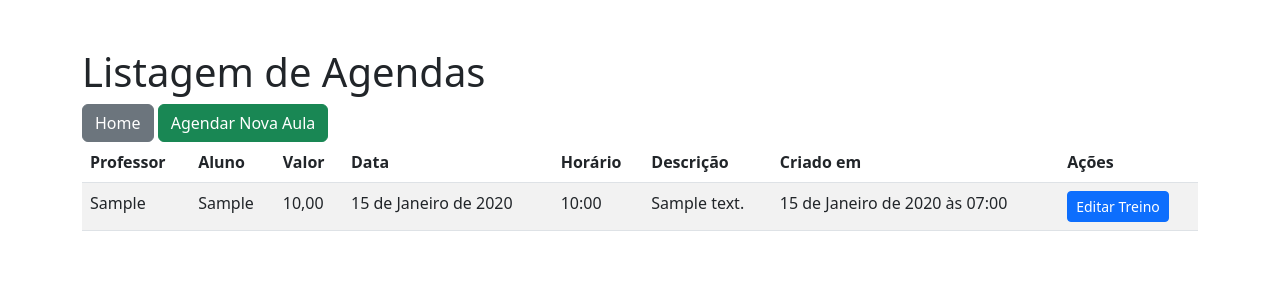
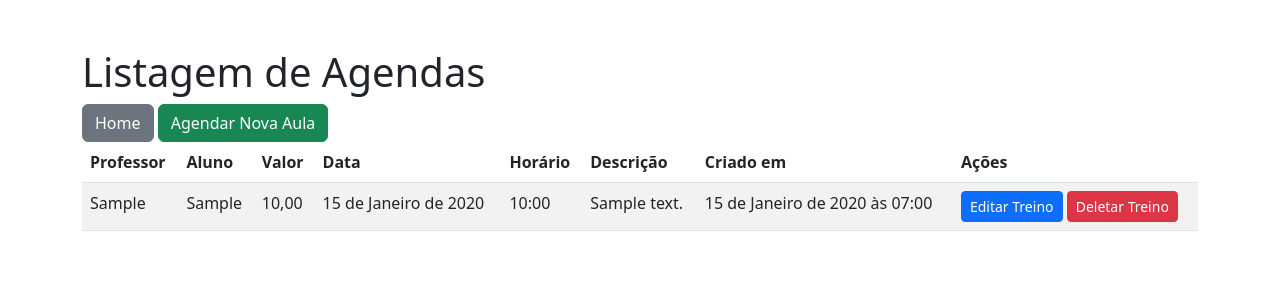
Before and after one commit to jonathandeoliveira/PJI-310, a Django app: page /inicio/ in a window 1280 px wide. Shown: the top 300 px of the page. Run offline with Django 5.2, Linux system fonts and the light colour scheme; tables that the repository leaves empty hold one stand-in row (values such as "Sample post").

Commit message:
Deleção de treino

```diff
--- a/apps/agenda/urls.py
+++ b/apps/agenda/urls.py
@@ -1,10 +1,12 @@
 from django.urls import path
 from apps.agenda.views import \
-    index, listar_agendas, cadastrar_agenda, editar_agenda
+    index, listar_agendas, cadastrar_agenda, editar_agenda, deletar_agenda
+
 
 urlpatterns = [
     path("", index, name='index'),
     path("inicio/", listar_agendas, name='listar_agendas'),
     path("cadastrar/", cadastrar_agenda, name='cadastrar_agenda'),
     path("editar_agenda/<int:agenda_id>/", editar_agenda, name='editar_agenda'),
+    path("deletar_agenda/<int:agenda_id>/", deletar_agenda, name="deletar_agenda"),
 ]
--- a/apps/agenda/views.py
+++ b/apps/agenda/views.py
@@ -1,6 +1,6 @@
 from django.shortcuts import render, redirect, get_object_or_404
 from .models import Agenda
-from .forms import AgendaForm
+from apps.agenda.forms import AgendaForm
 from django.contrib import messages
 
 # Create your views here.
@@ -25,9 +25,7 @@ def listar_agendas(request):
     agendas = Agenda.objects.all()
     return render(request, "agenda/listar_agendas.html", {'agendas': agendas})
 
-# View para edita agenda
-
-
+# View para editar agenda
 def editar_agenda(request, agenda_id):
     agenda = get_object_or_404(Agenda, id=agenda_id)
     form = AgendaForm(request.POST or None, instance=agenda)
@@ -38,3 +36,10 @@ def editar_agenda(request, agenda_id):
             messages.success(request, 'Treino editado com sucesso!')
             return redirect('listar_agendas')
     return render(request, 'agenda/editar_agenda.html', {'form': form, 'agenda': agenda})
+
+# View para deletar agenda
+def deletar_agenda(request, agenda_id):
+    agenda = get_object_or_404(Agenda, id=agenda_id)
+    agenda.delete()
+    messages.success(request, 'Treino deletado com sucesso!')
+    return redirect('listar_agendas')
--- a/templates/agenda/cadastrar_agenda.html
+++ b/templates/agenda/cadastrar_agenda.html
@@ -1,14 +1,12 @@
 <!DOCTYPE html>
 <html lang="pt-br">
   <head>
-
     <meta charset="UTF-8">
     <meta name="viewport" content="width=device-width, initial-scale=1.0">
     <link href="https://cdn.jsdelivr.net/npm/bootstrap@5.3.0/dist/css/bootstrap.min.css"  rel="stylesheet">
-      <title>Cadastrar Novo Treino</title>
-
   </head>
   <body>
+    <title>Cadastrar Novo Treino</title>
     <div class="container">
       <div class="mx-auto" style="width: 70%; background-color: lightblue; padding: 50px;">
           <h1>Cadastrar Novo Treino</h1>
--- a/templates/agenda/editar_agenda.html
+++ b/templates/agenda/editar_agenda.html
@@ -1,10 +1,12 @@
 <!DOCTYPE html>
 <html lang="pt-br">
     <head>
-        <title>Editar Treino</title>
+        <meta charset="UTF-8">
+        <meta name="viewport" content="width=device-width, initial-scale=1.0">
         <link href="https://cdn.jsdelivr.net/npm/bootstrap@5.3.0/dist/css/bootstrap.min.css" rel="stylesheet">
     </head>
     <body>
+        <title>Editar Treino</title>
         <div class="container">
             <h1>Editar Treino</h1>
              <form method="POST">
--- a/templates/agenda/index.html
+++ b/templates/agenda/index.html
@@ -3,10 +3,10 @@
     <head>
         <meta charset="UTF-8">
         <meta name="viewport" content="width=device-width, initial-scale=1.0">
-        <title>Página Inicial</title>
         <link href="https://cdn.jsdelivr.net/npm/bootstrap@5.3.0/dist/css/bootstrap.min.css" rel="stylesheet">
     </head>
     <body>
+        <title>Página Inicial</title>
         <div class="container mt-5">
             <h1>Bem-vindo ao Agenda Fácil</h1>
             <p>Sistema de Agendamento de Treinos</p>
--- a/templates/agenda/listar_agendas.html
+++ b/templates/agenda/listar_agendas.html
@@ -3,10 +3,10 @@
     <head>
         <meta charset="UTF-8">
         <meta name="viewport" content="width=device-width, initial-scale=1.0">
-        <title>Listagem de Agendas</title>
         <link href="https://cdn.jsdelivr.net/npm/bootstrap@5.3.0/dist/css/bootstrap.min.css" rel="stylesheet">
     </head>
     <body>
+        <title>Listagem de Agendas</title>
         <div class="container mt-5">
 
             <h1>Listagem de Agendas</h1>
@@ -45,6 +45,7 @@
                             <td>{{ agenda.created_at }}</td>
                             <td>
                                 <a href="{% url 'editar_agenda' agenda.id %}" class="btn btn-primary btn-sm">Editar Treino</a>
+                                <a href="{% url 'deletar_agenda' agenda.id %}" class="btn btn-danger btn-sm">Deletar Treino</a>
                             </td>
                         </tr>
                     {% empty %}
```
Lines whose indentation alone changed are shown as unchanged.
